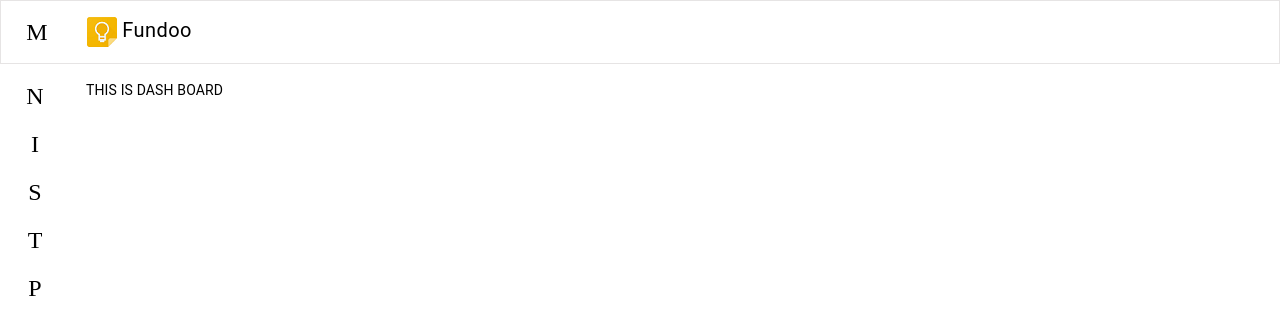
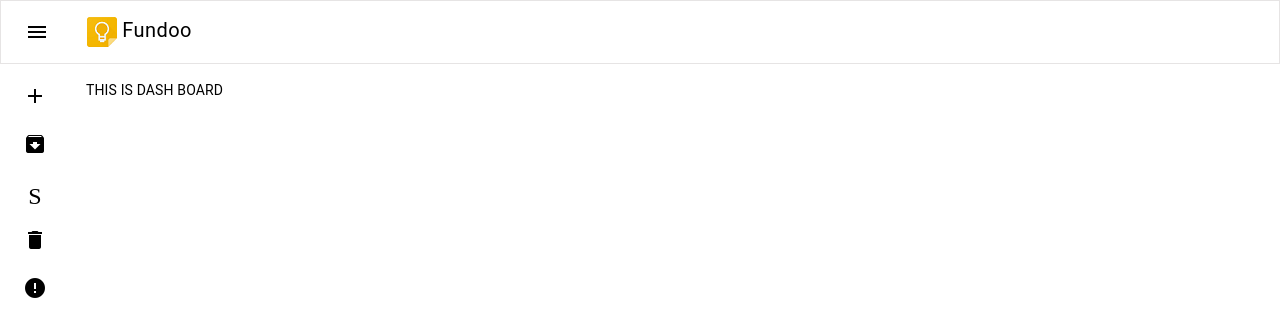
Before and after one commit to akshayssalunkhe/Fundoo_App_Vue, a Vue app: page /dashBoard in a window 1280 px wide. Shown: the top 336 px of the page. Built offline with nearby package versions, Linux system fonts and the light colour scheme; no server answers.

Commit message:
[Akshay]:Add:Icons From Vue Material

```diff
--- a/public/index.html
+++ b/public/index.html
@@ -5,6 +5,7 @@
     <meta http-equiv="X-UA-Compatible" content="IE=edge">
     <meta name="viewport" content="width=device-width,initial-scale=1.0">
     <link rel="icon" href="<%= BASE_URL %>favicon.ico">
+    <link href="https://fonts.googleapis.com/icon?family=Material+Icons" rel="stylesheet">
     <title><%= htmlWebpackPlugin.options.title %></title>
   </head>
   <body>
--- a/src/components/DashBoard.vue
+++ b/src/components/DashBoard.vue
@@ -5,11 +5,19 @@
     <md-app>
       <md-app-toolbar class="md-primary" md-elevation="0">
         <md-button class="md-icon-button" @click="toggleMenu" v-if="!menuVisible">
-          <md-icon>M</md-icon>
+          <md-icon>menu</md-icon>
         </md-button>
         <span class="md-title">
               <img src="../assets/Images/keep1.png" /> Fundoo
         </span>
+        <!-- <md-input
+            class="search"
+            v-model="searchResult"
+            :md-options="noteList"
+            md-layout="box"
+          >
+          </md-input> -->
+
       </md-app-toolbar>
 
       <md-app-drawer :md-active.sync="menuVisible" md-persistent="mini">
@@ -18,19 +26,18 @@
 
           <div class="md-toolbar-section-end">
             <md-button class="md-icon-button md-dense" @click="toggleMenu">
-              <md-icon>B</md-icon>
+              <md-icon>keyboard_arrow_left</md-icon>
             </md-button>
           </div>
         </md-toolbar>
-
         <md-list>
          <md-list-item>
-            <md-icon on-hover="iconhover">N</md-icon>
+            <md-icon on-hover="iconhover">add</md-icon>
             <span class="md-list-item-text">Notes</span>
           </md-list-item>
 
           <md-list-item>
-            <md-icon>I</md-icon>
+            <md-icon>archive</md-icon>
             <span class="md-list-item-text">Inbox</span>
           </md-list-item>
 
@@ -40,17 +47,17 @@
           </md-list-item>
 
           <md-list-item>
-            <md-icon>T</md-icon>
+            <md-icon>delete</md-icon>
             <span class="md-list-item-text">Trash</span>
           </md-list-item>
 
           <md-list-item>
-            <md-icon>P</md-icon>
+            <md-icon>error</md-icon>
             <span class="md-list-item-text">Spam</span>
           </md-list-item>
         </md-list>
+
       </md-app-drawer>
-
       <md-app-content>
                 THIS IS DASH BOARD
       </md-app-content>
--- a/src/components/LoginPage.vue
+++ b/src/components/LoginPage.vue
@@ -43,6 +43,7 @@ export default {
 
     data() {
     return {
+      cartID:"",
       email: "",
       password: "",
      };
@@ -53,12 +54,13 @@ export default {
          cartID: "",
          email: this.email,
          password: this.password,
-         result: "",
+
        };
 
      service.getLogin(loginData).then((response) => {
          this.result = response.data;
          console.log(this.result.email);
+         this.$router.push('/dashboard')
        })
      },
   },
--- a/src/services/fundooservice.js
+++ b/src/services/fundooservice.js
@@ -3,6 +3,6 @@ import httpservice from './htttpservice';
 export default {
     name:'fundooService',
     getLogin(loginData) {
-        return httpservice.post(loginData)
+        return httpservice.post(`user/login`,loginData)
     },
 }
```
